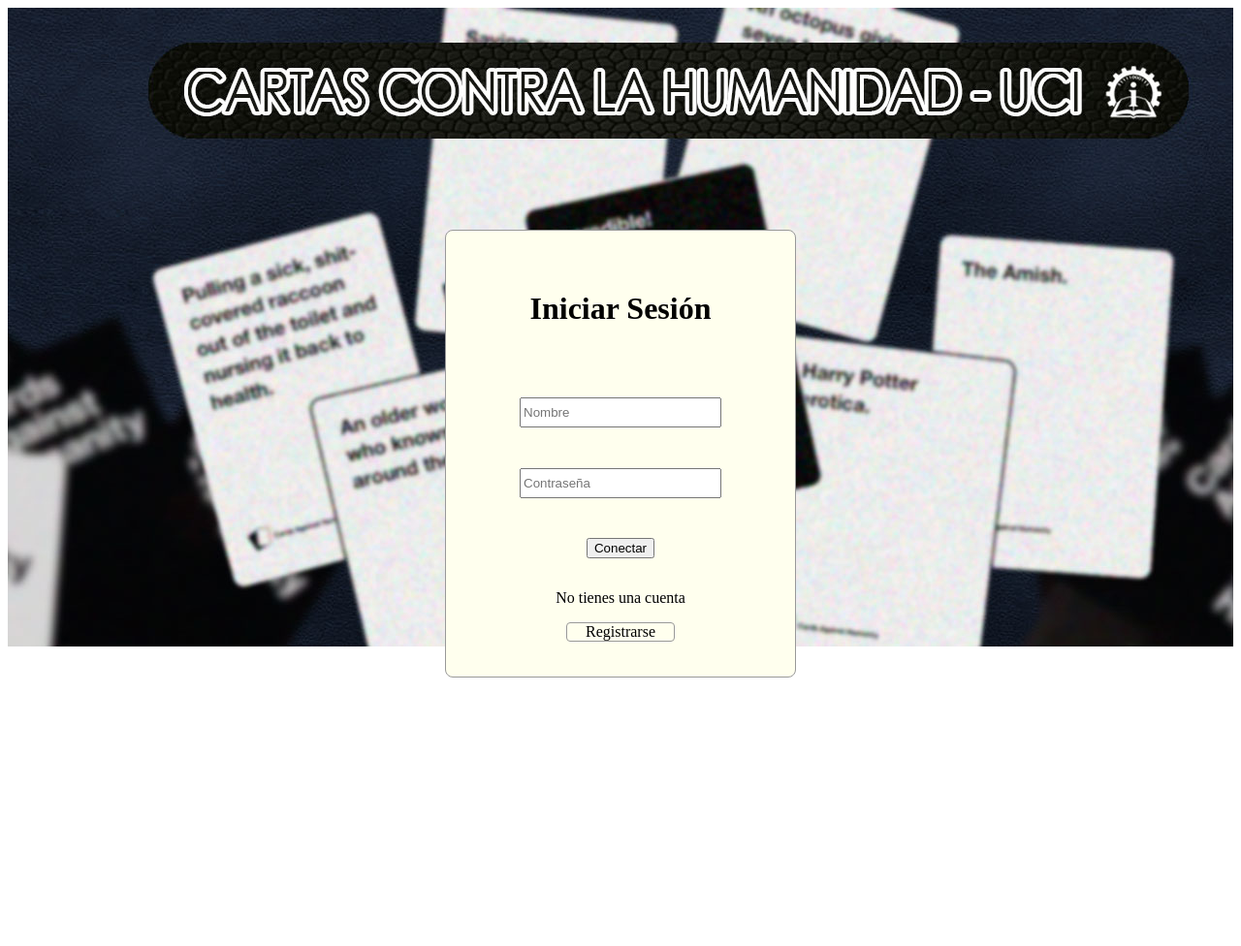
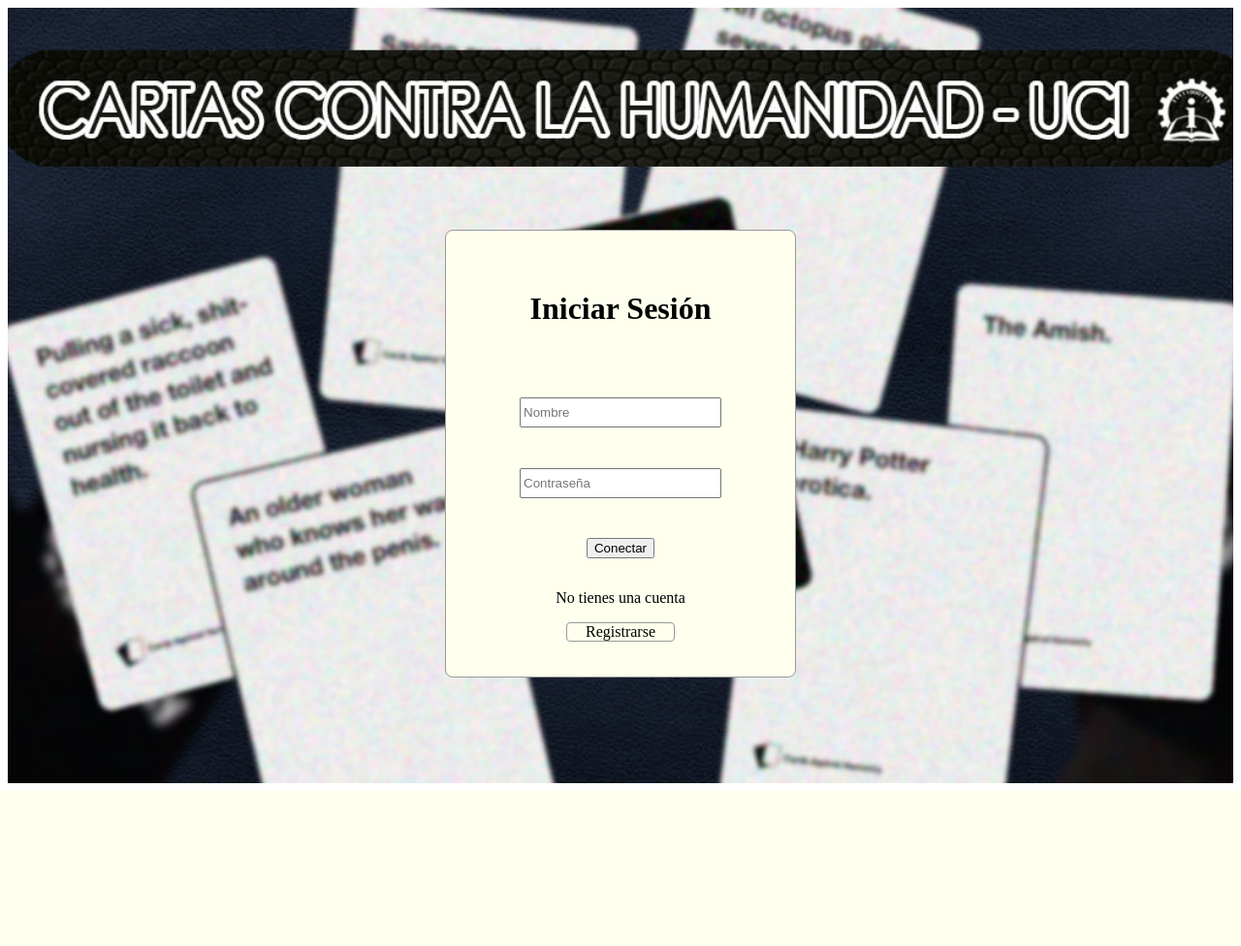
Before and after one commit to proyeclenguaje/Cartas-contra-la-humanidad, a Flask app: page /login.html in a window 1280 px wide. Shown: the whole page at 97% size. After the commit the page ends 816 px from the top, so only its background shows below. Run offline with Flask 2, Linux system fonts and the light colour scheme; some libraries are stand-ins or nearby versions.

Commit message:
Resize Login issue

```diff
--- a/static/estilos.css
+++ b/static/estilos.css
@@ -87,10 +87,11 @@ a{
     color: #e4f;
 }
 .grid-block{
-    background-image: url('img/design_login/background_design.jpg');
-    background-repeat: no-repeat;
-    height: 120vh;
-    width: 100%;
+    background: url('img/design_login/background_design.jpg') no-repeat center center fixed;
+    -webkit-background-size: cover;
+    -moz-background-size: cover;
+    -o-background-size: cover;
+    background-size: cover;
 }
 .checkout,.confirm{
     display: none;
```
